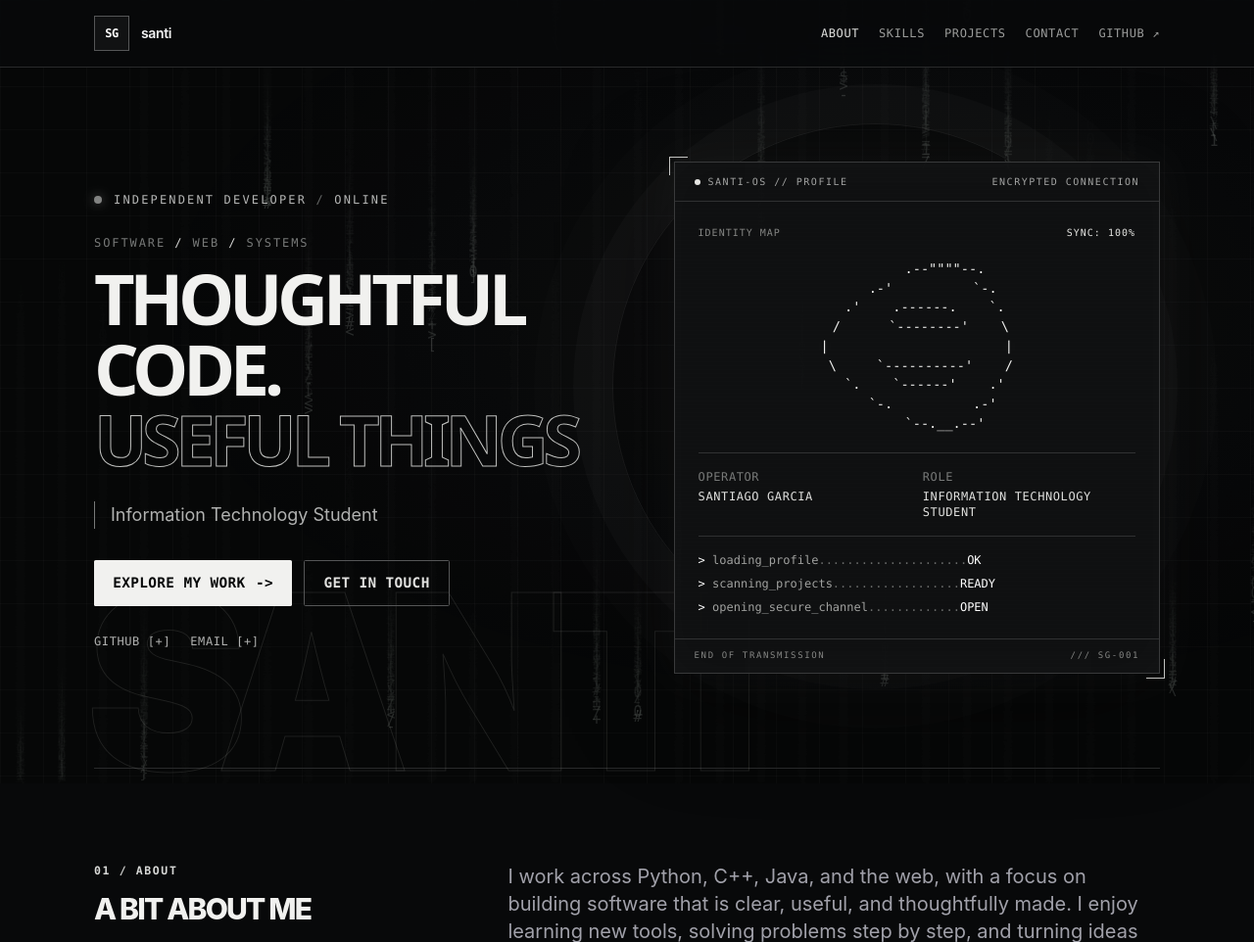
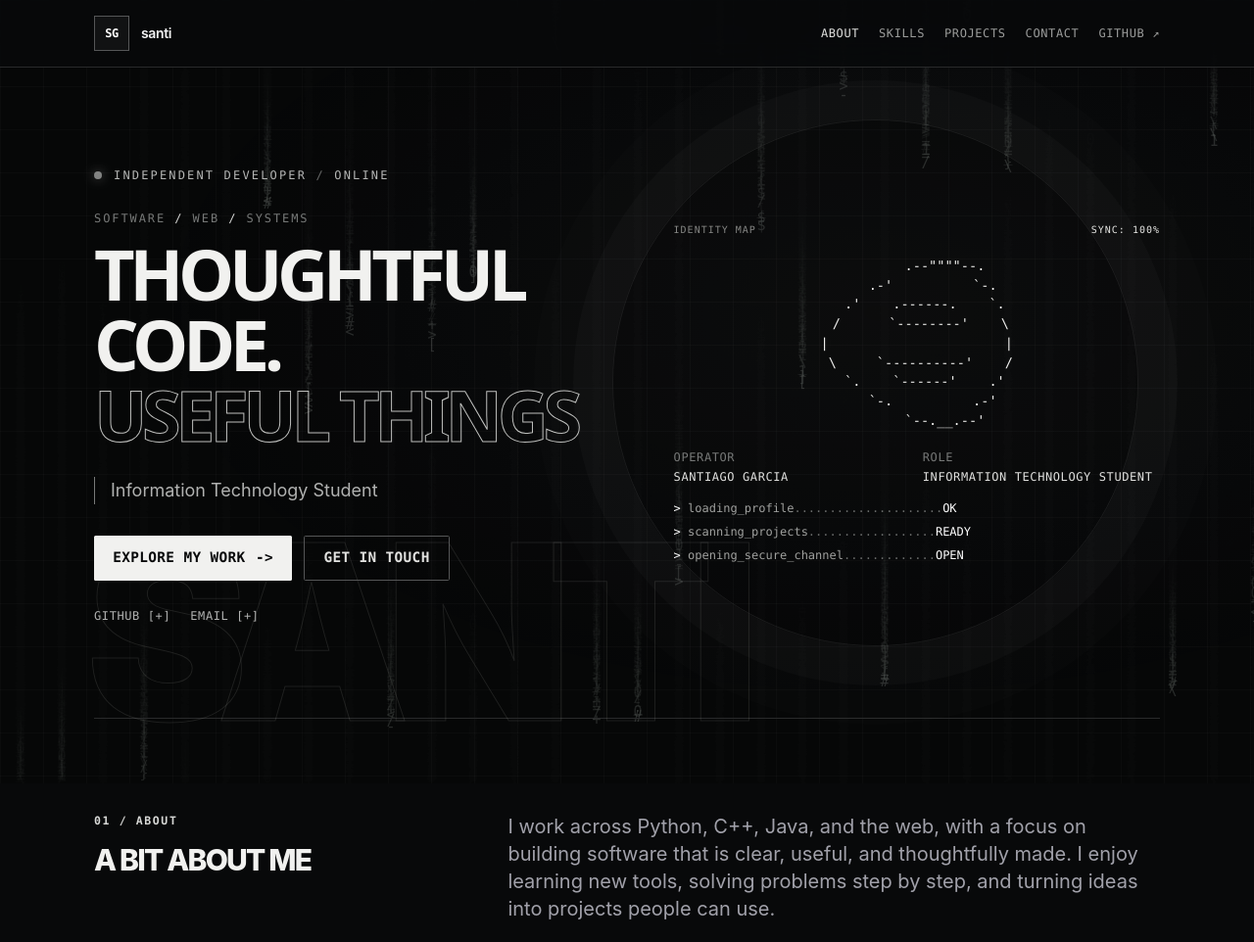
Before and after one commit to santiagogarcia13/santi, a Flask app: page / in a window 1280 px wide. Shown: the top 962 px of the page at 98% size. Run offline with Flask 3, Linux system fonts and the light colour scheme.

Commit message:
Remove profile console frame

```diff
--- a/static/css/style.css
+++ b/static/css/style.css
@@ -270,26 +270,6 @@ textarea:focus-visible {
   z-index: -1;
 }
 
-.hero-console {
-  filter: drop-shadow(0 26px 56px rgb(0 0 0 / 44%));
-}
-
-.console-frame {
-  box-shadow:
-    inset 0 0 50px rgb(255 255 255 / 2%),
-    0 0 45px rgb(255 255 255 / 4%);
-}
-
-.console-scanlines {
-  background: repeating-linear-gradient(
-    to bottom,
-    transparent 0,
-    transparent 3px,
-    rgb(255 255 255 / 2%) 4px
-  );
-  opacity: 0.45;
-}
-
 .ascii-eye {
   position: relative;
   margin: 0;
@@ -312,28 +292,6 @@ textarea:focus-visible {
   50% {
     text-shadow: 0 0 24px rgb(255 255 255 / 48%);
   }
-}
-
-.console-corner {
-  position: absolute;
-  width: 1.2rem;
-  height: 1.2rem;
-  border-color: #d7d8d6;
-  opacity: 0.8;
-}
-
-.console-corner-tl {
-  top: -0.3rem;
-  left: -0.3rem;
-  border-top: 1px solid;
-  border-left: 1px solid;
-}
-
-.console-corner-br {
-  right: -0.3rem;
-  bottom: -0.3rem;
-  border-right: 1px solid;
-  border-bottom: 1px solid;
 }
 
 .status-pulse {
--- a/templates/index.html
+++ b/templates/index.html
@@ -7,7 +7,7 @@
   <title>{{ content.SITE_NAME }} — {{ content.NAME }}, {{ content.TAGLINE }}</title>
   <meta name="description" content="{{ content.TAGLINE }}">
   <link rel="stylesheet" href="{{ '/static/css/tailwind-built.css' if static_mode else url_for('static', filename='css/tailwind-built.css') }}">
-  <link rel="stylesheet" href="{{ '/static/css/style.css?v=7' if static_mode else url_for('static', filename='css/style.css', v=7) }}">
+  <link rel="stylesheet" href="{{ '/static/css/style.css?v=8' if static_mode else url_for('static', filename='css/style.css', v=8) }}">
   <link rel="icon" href="data:,">
 </head>
 <body class="cyber-grid bg-[#08090a] text-[#f1f1ef] antialiased">
@@ -62,13 +62,6 @@
       </div>
 
       <div class="reveal hero-console relative z-10 mx-auto w-full max-w-[33rem]" data-reveal-delay="2">
-        <div class="console-frame relative overflow-hidden border border-[#393a3b] bg-[#101112]/95">
-          <div class="console-scanlines pointer-events-none absolute inset-0" aria-hidden="true"></div>
-          <div class="console-top relative flex items-center justify-between gap-3 border-b border-[#303132] px-4 py-3 font-mono text-[10px] uppercase tracking-[0.15em] text-[#a2a3a2] sm:px-5">
-            <span class="flex items-center gap-2"><span class="size-1.5 rounded-full bg-[#e6e6e3]"></span>{{ content.SITE_NAME|upper }}-OS // PROFILE</span>
-            <span>ENCRYPTED CONNECTION</span>
-          </div>
-          <div class="relative p-4 sm:p-6">
         <div class="mb-5 flex items-center justify-between font-mono text-[10px] uppercase tracking-widest text-[#858684]">
           <span>IDENTITY MAP</span>
           <span class="text-[#e6e6e3]">SYNC: 100%</span>
@@ -82,7 +75,7 @@
   `.    `------'    .'
     `-.          .-'
        `--.__.--'</pre>
-            <div class="mt-5 grid grid-cols-2 gap-3 border-y border-[#303132] py-4 font-mono text-[10px] uppercase tracking-wider sm:text-xs">
+        <div class="mt-5 grid grid-cols-2 gap-3 font-mono text-[10px] uppercase tracking-wider sm:text-xs">
           <div><span class="block text-[#777978]">OPERATOR</span><span class="mt-1 block text-[#e1e1df]">{{ content.NAME }}</span></div>
           <div><span class="block text-[#777978]">ROLE</span><span class="mt-1 block text-[#e1e1df]">{{ content.TAGLINE }}</span></div>
         </div>
@@ -91,13 +84,6 @@
           <p><span class="text-white">&gt;</span> scanning_projects<span class="text-[#686a69]">..................</span><span class="text-white">READY</span></p>
           <p><span class="text-white">&gt;</span> opening_secure_channel<span class="text-[#686a69]">.............</span><span class="text-white">OPEN</span></p>
         </div>
-          </div>
-          <div class="relative flex items-center justify-between border-t border-[#303132] px-4 py-2.5 font-mono text-[9px] uppercase tracking-[0.18em] text-[#858684] sm:px-5">
-            <span>END OF TRANSMISSION</span><span>/// SG-001</span>
-          </div>
-        </div>
-        <span class="console-corner console-corner-tl" aria-hidden="true"></span>
-        <span class="console-corner console-corner-br" aria-hidden="true"></span>
       </div>
     </section>
 
--- a/templates/projects.html
+++ b/templates/projects.html
@@ -7,7 +7,7 @@
   <title>Projects — {{ content.SITE_NAME }}</title>
   <meta name="description" content="Selected projects built by {{ content.NAME }}.">
   <link rel="stylesheet" href="{{ '/static/css/tailwind-built.css' if static_mode else url_for('static', filename='css/tailwind-built.css') }}">
-  <link rel="stylesheet" href="{{ '/static/css/style.css?v=7' if static_mode else url_for('static', filename='css/style.css', v=7) }}">
+  <link rel="stylesheet" href="{{ '/static/css/style.css?v=8' if static_mode else url_for('static', filename='css/style.css', v=8) }}">
   <link rel="icon" href="data:,">
 </head>
 <body class="cyber-grid bg-[#08090a] text-[#f1f1ef] antialiased">
```
Also changed, not shown: static/css/tailwind-built.css. Lines whose indentation alone changed are shown as unchanged.
